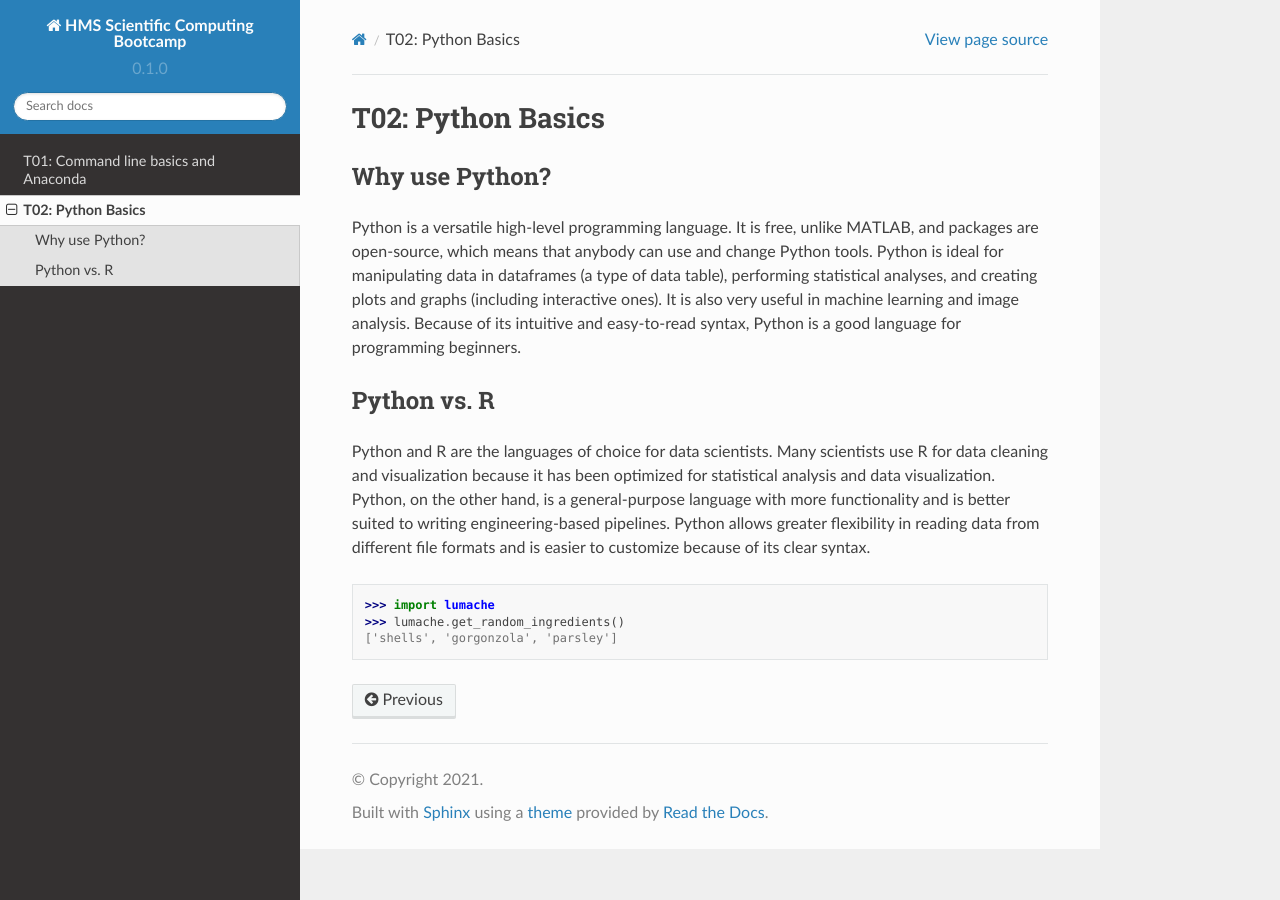
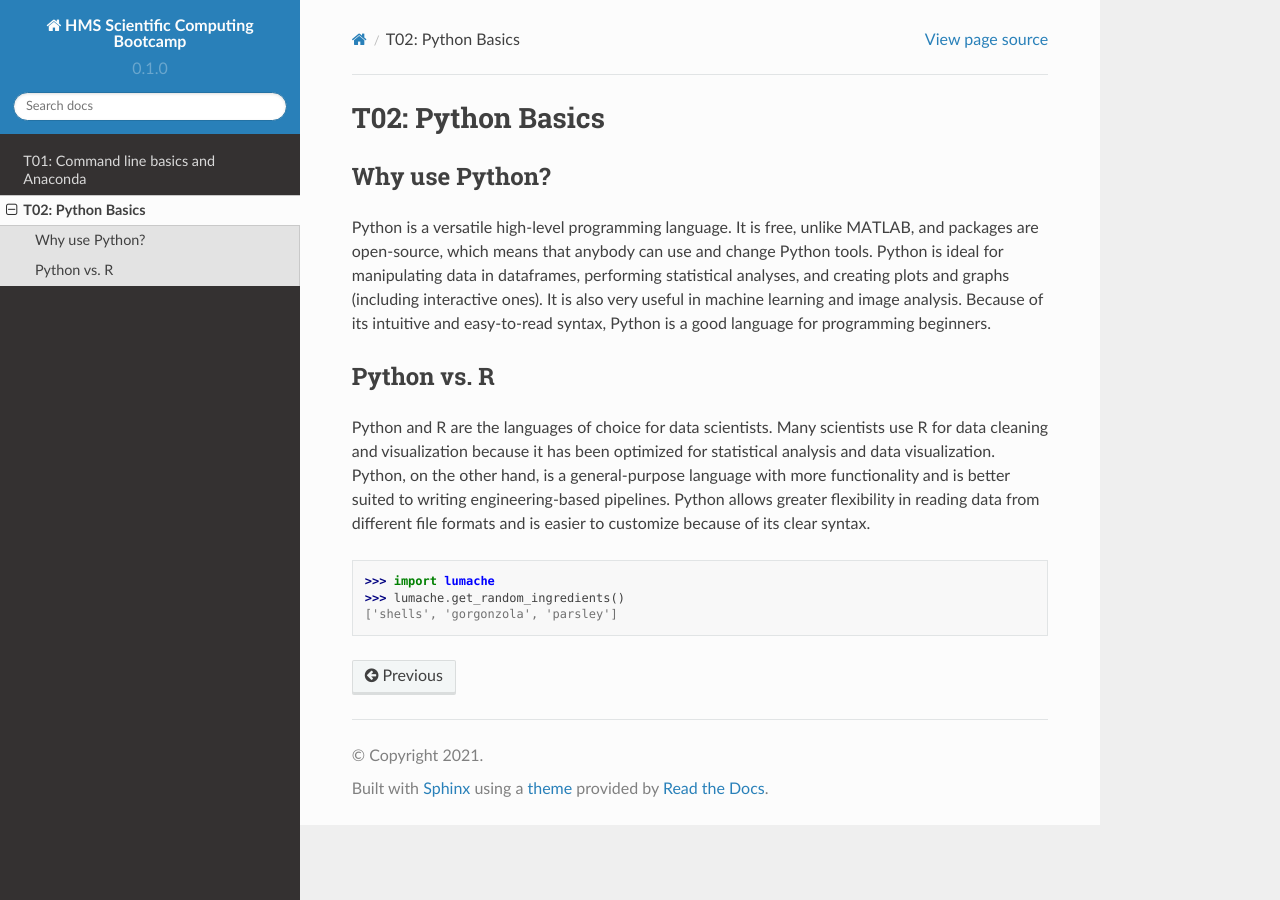
Before and after one commit to sanju99/hms_computing_bootcamp, a Sphinx documentation site: the page built from docs/source/t02.rst, in a window 1280 px wide. Built offline with Sphinx 7.4.7 and the Read the Docs theme 2.0.0, drawn with Linux system fonts in a browser that asks for light colours.

Commit message:
Update t02.rst

```diff
--- a/docs/source/t02.rst
+++ b/docs/source/t02.rst
@@ -4,7 +4,7 @@
 Why use Python?
 ----------------
 
-Python is a versatile high-level programming language. It is free, unlike MATLAB, and packages are open-source, which means that anybody can use and change Python tools. Python is ideal for manipulating data in dataframes (a type of data table), performing statistical analyses, and creating plots and graphs (including interactive ones). It is also very useful in machine learning and image analysis. Because of its intuitive and easy-to-read syntax, Python is a good language for programming beginners.
+Python is a versatile high-level programming language. It is free, unlike MATLAB, and packages are open-source, which means that anybody can use and change Python tools. Python is ideal for manipulating data in dataframes, performing statistical analyses, and creating plots and graphs (including interactive ones). It is also very useful in machine learning and image analysis. Because of its intuitive and easy-to-read syntax, Python is a good language for programming beginners.
 
 Python vs. R
 ----------------
```
